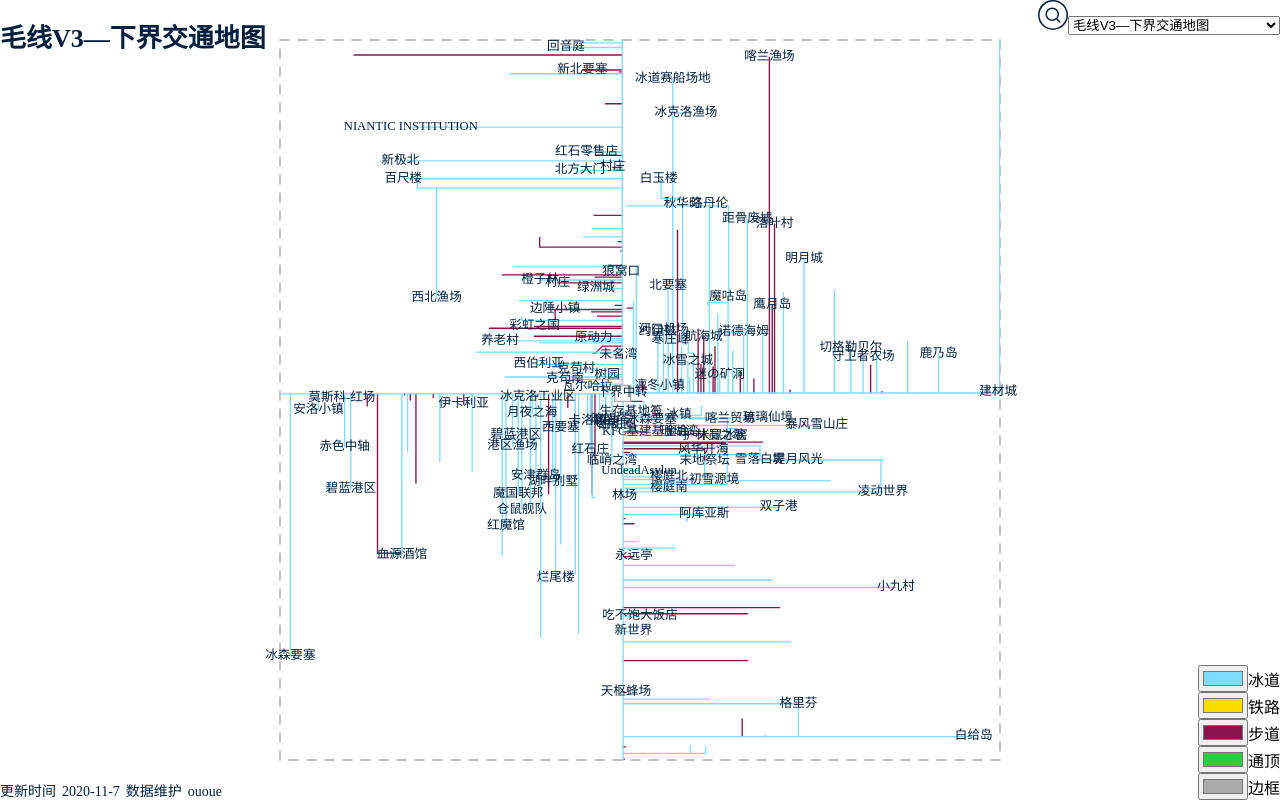
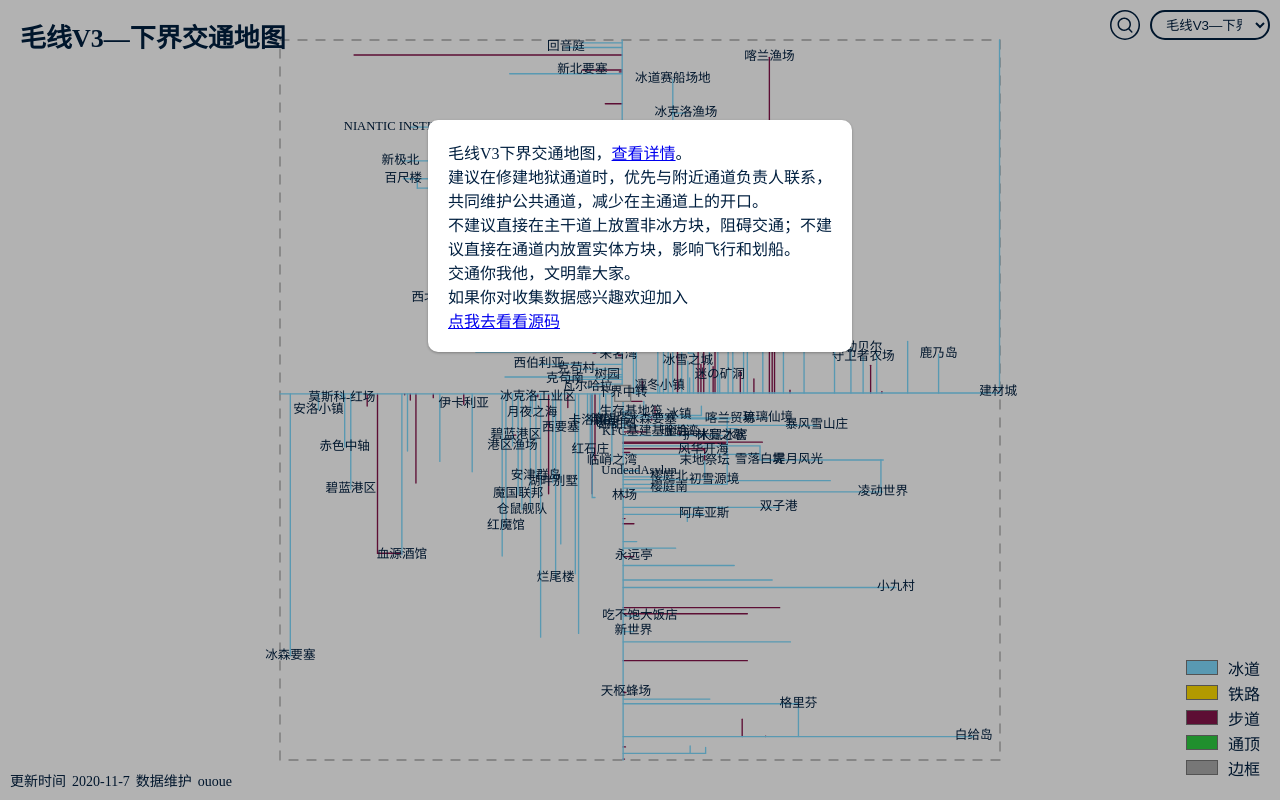
Before and after one commit to tolking/map, a Vue app: page / in a window 1280 px wide. Built offline with nearby package versions, Linux system fonts and the light colour scheme.

Commit message:
feat: add tip popup and op styles

```diff
--- a/index.html
+++ b/index.html
@@ -25,6 +25,7 @@
       body {
         margin: 0;
         background: var(--color-bg);
+        color: var(--color-text);
       }
       .loading {
         display: flex;
--- a/src/App.vue
+++ b/src/App.vue
@@ -2,12 +2,11 @@
   <app-header :title="mapData.title">
     <serach-box :nameList="nameList" />
     <select-source v-model="type" />
-    <!-- TODO: 增加搜索、配置、下载组件 -->
   </app-header>
   <app-svg :data="mapData" :loading="loading" :style="style" @nameList="setNameList" />
   <config-color v-model="color" />
   <app-footer :uptime="mapData.uptime" :author="mapData.author" />
-  <!-- TODO: 增加加载、提示组件 -->
+  <tip-message :type="type" :version="mapData.version" :introduce="mapData.introduce" />
 </template>
 
 <script lang="ts">
@@ -21,6 +20,7 @@ import AppFooter from './components/AppFooter.vue'
 import SerachBox from './components/SerachBox.vue'
 import SelectSource from './components/SelectSource.vue'
 import ConfigColor from './components/ConfigColor.vue'
+import TipMessage from './components/TipMessage.vue'
 
 export default {
   name: 'App',
@@ -31,6 +31,7 @@ export default {
     SerachBox,
     SelectSource,
     ConfigColor,
+    TipMessage,
   },
   setup () {
     const color = useColorList()
@@ -47,6 +48,7 @@ export default {
     }))
 
     getMapData()
+
     watch(type, getMapData)
 
     async function getMapData() {
--- a/src/components/AppFooter.vue
+++ b/src/components/AppFooter.vue
@@ -22,11 +22,11 @@ export default {
   position: fixed;
   bottom: 0;
   left: 0;
+  padding: 0 0 10px 10px;
 }
 .footer .text {
   margin-right: 6px;
   font-size: 14px;
-  color: var(--color-text);
 }
 .footer .text:last-child {
   margin-right: 0;
--- a/src/components/AppHeader.vue
+++ b/src/components/AppHeader.vue
@@ -22,13 +22,19 @@ export default {
   top: 0;
   left: 0;
   z-index: 10;
+  margin-left: 20px;
   font-size: 26px;
-  color: var(--color-text);
 }
 .header .fun-content {
   position: fixed;
   top: 0;
   right: 0;
   z-index: 11;
+  padding: 10px;
+}
+@media screen and (max-width:500px) {
+  .header .title {
+    font-size: 18px;
+  }
 }
 </style>
--- a/src/components/AppSvg.vue
+++ b/src/components/AppSvg.vue
@@ -63,8 +63,11 @@ export default {
     data: Object,
     loading: Boolean,
   },
-  setup(props, { emit }) {
-    const { data, loading } = toRefs<{ data: MapData, loading: boolean }>(props)
+  setup(
+    props: { data: MapData, loading: boolean },
+    { emit }: { emit: (event: string, ...args: unknown[]) => void}
+  ) {
+    const { data, loading } = toRefs(props)
     const borderstyle = computed(() => data.value.borderstyle || false)
     const radius = computed(() => data.value.radius || 0)
     const center = computed(() => data.value.center || { x: 0, z: 0 })
@@ -186,9 +189,9 @@ export default {
 }
 
 .mode-fade-enter-active, .mode-fade-leave-active {
-  transition: opacity .5s ease
+  transition: opacity .3s ease-out;
 }
 .mode-fade-enter-from, .mode-fade-leave-to {
-  opacity: 0
+  opacity: 0;
 }
 </style>
--- a/src/components/ConfigColor.vue
+++ b/src/components/ConfigColor.vue
@@ -1,15 +1,15 @@
 <template>
   <section class="config-color">
     <div v-for="item in colorList" :key="item.key" class="color-item">
-      <input v-model="modelValue[item.key]" type="color">
-      <span>{{ item.name }}</span>
+      <input v-model="modelValue[item.key]" type="color" class="input">
+      <span class="text" @click="reset(item)">{{ item.name }}</span>
     </div>
   </section>
 </template>
 
 <script lang="ts">
 import { toRefs } from 'vue'
-import { colorList } from './../config.ts'
+import { colorList, ColorItem } from './../config.ts'
 import { Color } from './../composables/index.ts'
 
 export default {
@@ -17,12 +17,17 @@ export default {
   props: {
     modelValue: Object,
   },
-  setup(props, { emit }) {
-    const { modelValue } = toRefs<{ modelValue: Color }>(props)
+  setup(props: { modelValue: Color }) {
+    const { modelValue } = toRefs(props)
+
+    function reset(item: ColorItem) {
+      modelValue.value[item.key] = item.value
+    }
 
     return {
       colorList,
       modelValue,
+      reset,
     }
   }
 }
@@ -34,5 +39,30 @@ export default {
   right: 0;
   bottom: 0;
   z-index: 10;
+  padding: 0 20px 20px 0;
+}
+.config-color .color-item {
+  display: flex;
+  align-items: center;
+}
+.config-color .color-item .input {
+  width: 40px;
+  height: 25px;
+  border: 0;
+  background-color: transparent;
+  cursor: pointer;
+}
+.config-color .color-item .text {
+  margin-left: 6px;
+  cursor: pointer;
+}
+@media screen and (max-width:500px) {
+  .config-color {
+    padding: 0 10px 10px 0;
+  }
+  .config-color .color-item .input {
+    width: 30px;
+    height: 20px;
+  }
 }
 </style>
--- a/src/components/SelectSource.vue
+++ b/src/components/SelectSource.vue
@@ -19,8 +19,11 @@ export default {
   props: {
     modelValue: String,
   },
-  setup(props, { emit }) {
-    const { modelValue } = toRefs<{ modelValue: string }>(props)
+  setup(
+    props: { modelValue: string },
+    { emit }: { emit: (event: string, ...args: unknown[]) => void}
+  ) {
+    const { modelValue } = toRefs(props)
 
     function selectItem({ target }: { target: { value: string }}) {
       emit('update:modelValue', target.value)
@@ -38,5 +41,22 @@ export default {
 <style>
 .select-source {
   display: inline-block;
+  padding: 0 10px;
+  width: 120px;
+  height: 30px;
+  border-radius: 15px;
+  border: 2px solid var(--color-text);
+  background-color: var(--color-bg);
+  color: var(--color-text);
+  vertical-align: top;
+}
+@media screen and (max-width:500px) {
+  .select-source {
+    width: 30px;
+    transition: width .3s ease-out;
+  }
+  .select-source:focus {
+    width: 120px;
+  }
 }
 </style>
--- a/src/components/SerachBox.vue
+++ b/src/components/SerachBox.vue
@@ -6,12 +6,14 @@
     </svg>
   </div>
   <teleport to="body">
+    <transition name="mask-zoom">
       <section v-if="show" class="mask" @click="toggle">
         <div class="content" @click.stop>
           <div class="serach-inpit">
-          <input v-model="serach" type="text">
+            <input v-model="serach" type="text" class="input">
           </div>
-        <div class="serach-list">
+          <transition name="zoom">
+            <div v-show="serachList.length" class="serach-list">
               <div
                 v-for="(item, index) in serachList"
                 :key="index"
@@ -24,8 +26,10 @@
                 </span>
               </div>
             </div>
+          </transition>
         </div>
       </section>
+    </transition>
   </teleport>
 </template>
 
@@ -38,7 +42,7 @@ export default {
   props: {
     nameList: Array,
   },
-  setup(props) {
+  setup(props: { nameList: MapNameItem[] }) {
     const serachList = ref<MapNameItem[]>([])
     const serach = ref('')
     const show = ref(false)
@@ -56,6 +60,7 @@ export default {
     }
 
     function toggle() {
+      serach.value = ''
       serachList.value = []
       show.value = !show.value
     }
@@ -72,28 +77,34 @@ export default {
 </script>
 
 <style>
-.icon-button {
-  display: inline-block;
-  width: 30px;
+.serach-inpit {
+  display: flex;
+}
+.serach-inpit .input {
+  flex: 1;
+  margin: 0;
+  padding: 0 10px;
   height: 30px;
-  fill: var(--color-text);
+  border: 1px solid var(--color-text);
+  border-radius: 15px;
+  background: var(--color-bg);
+  color: var(--color-text);
 }
-.mask {
-  position: fixed;
-  top: 0;
-  bottom: 0;
-  left: 0;
-  right: 0;
-  z-index: 100;
-  background: rgba(0, 0, 0, .3);
+.serach-list {
+  margin-top: 10px;
+  transform-origin: top;
 }
-.mask .content {
-  position: relative;
-  z-index: 101;
-  margin: auto;
-  width: 50%;
-  min-width: 300px;
-  height: 80%;
-  background: var(--color-bg);
+.serach-list .list-item {
+  display: flex;
+  align-items: center;
+  justify-content: space-between;
+  padding: 10px 30px;
+  cursor: pointer;
+}
+.serach-list .list-item .name {
+  font-size: 18px;
+}
+.serach-list .list-item .point {
+  opacity: .5;
 }
 </style>
--- /dev/null
+++ b/src/components/TipMessage.vue
@@ -0,0 +1,55 @@
+<template>
+  <teleport to="body">
+    <transition name="mask-zoom">
+      <section v-if="show" class="mask" @click="close">
+        <div class="content" v-html="introduce" />
+      </section>
+    </transition>
+  </teleport>
+</template>
+
+<script lang="ts">
+import { onMounted, ref, toRefs, watch } from 'vue';
+
+export default {
+  name: 'SerachBox',
+  props: {
+    type: String,
+    version: Number,
+    introduce: String,
+  },
+  setup(props: { type: string, version: number, introduce: string }) {
+    const { type, version, introduce } = toRefs(props)
+    const show = ref(false)
+    let mapVersion: { [key: string]: number } | undefined = undefined
+
+    watch(type, checkVersion)
+
+    onMounted(() => {
+      if (!mapVersion) {
+        const localVersion = localStorage.getItem('map-version')
+        mapVersion = localVersion ? JSON.parse(localVersion) : {}
+      }
+      checkVersion()
+    })
+
+    function checkVersion() {
+      if (!mapVersion![type.value] || mapVersion![type.value] < version.value) {
+        show.value = true
+        mapVersion![type.value] = version.value
+      }
+    }
+
+    function close() {
+      show.value = false
+      localStorage.setItem('map-version', JSON.stringify(mapVersion))
+    }
+
+    return {
+      show,
+      introduce,
+      close,
+    }
+  }
+}
+</script>
--- a/src/index.css
+++ b/src/index.css
@@ -6,3 +6,55 @@
   height: 100vh;
   overflow: hidden;
 }
+
+.icon-button {
+  display: inline-block;
+  margin-right: 10px;
+  width: 30px;
+  height: 30px;
+  cursor: pointer;
+  fill: var(--color-text);
+}
+
+.mask {
+  position: fixed;
+  top: 0;
+  bottom: 0;
+  left: 0;
+  right: 0;
+  z-index: 100;
+  overflow: auto;
+  background: rgba(0, 0, 0, .3);
+}
+.mask .content {
+  margin: 15vh auto 50px;
+  padding: 20px;
+  width: 30%;
+  min-width: 300px;
+  border-radius: 10px;
+  box-shadow: 0 1px 3px rgba(0, 0, 0, .3);
+  background: var(--color-bg);
+  transform-origin: top;
+}
+
+.mask-zoom-enter-active,
+.mask-zoom-leave-active {
+  transition: opacity .3s ease-out;
+}
+.mask-zoom-enter-from,
+.mask-zoom-leave-to {
+  opacity: 0;
+}
+.zoom-enter-active,
+.zoom-leave-active,
+.mask-zoom-enter-active .content,
+.mask-zoom-leave-active .content {
+  transition: transform .3s ease-out;
+}
+.zoom-enter-from,
+.zoom-leave-to,
+.mask-zoom-enter-from .content,
+.mask-zoom-leave-to .content {
+  opacity: 1;
+  transform: scale(0);
+}
```
Lines whose indentation alone changed are shown as unchanged.
